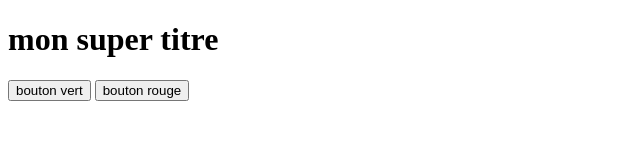
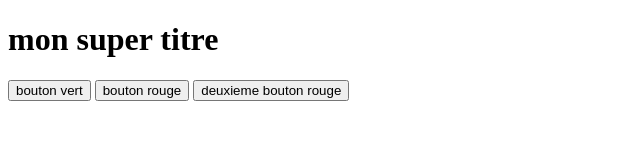
Before and after one commit to vamos91/mon-projet, a plain HTML site: page index.html in a window 1280 px wide. Shown: the whole page, without its empty margins (0-640 px from the left). Drawn offline with Linux system fonts and the light colour scheme.

Commit message:
mon super bouton rouge

```diff
--- a/index.html
+++ b/index.html
@@ -8,5 +8,6 @@
   <h1>mon super titre</h1>
   <button>bouton vert</button>
   <button>bouton rouge</button>
+  <button>deuxieme bouton rouge</button>
 </body>
 </html>
```
